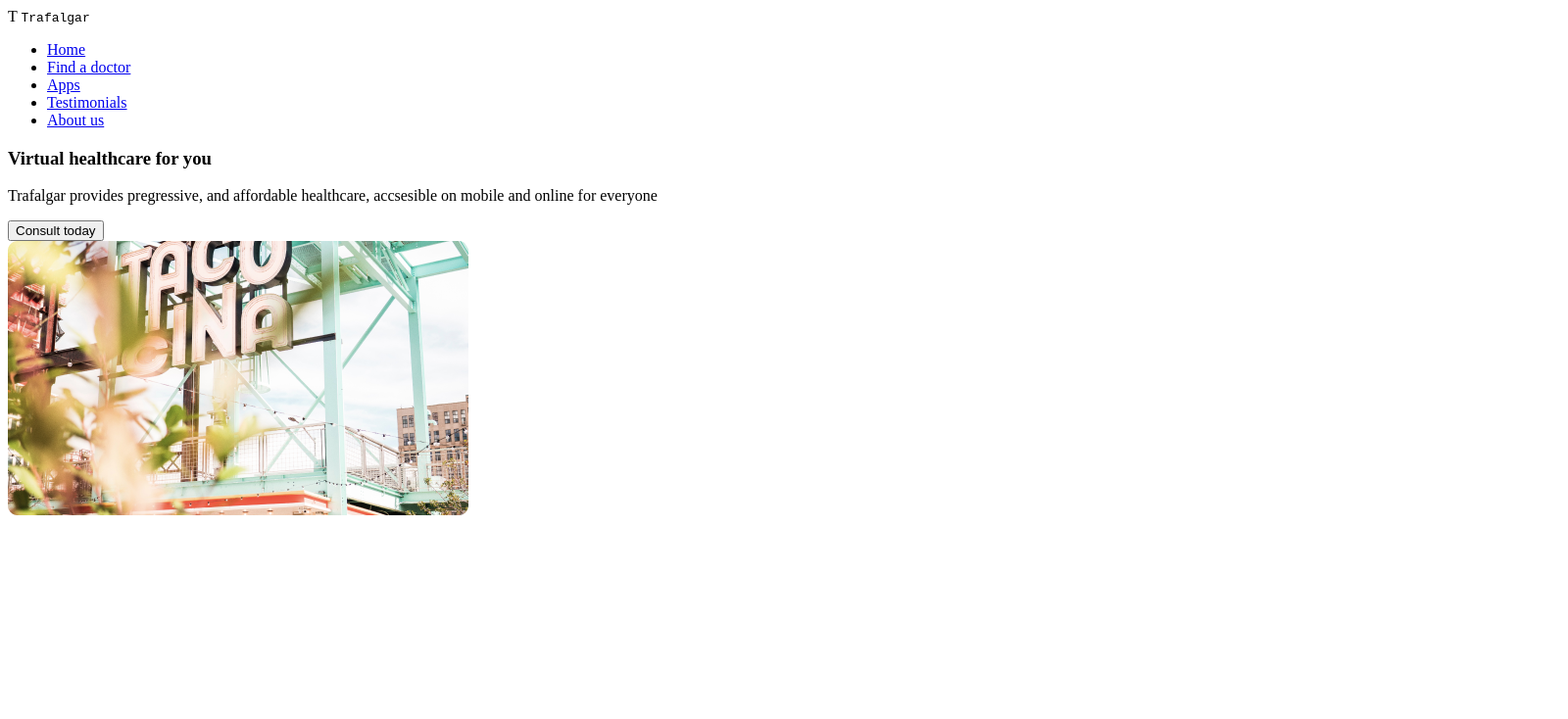
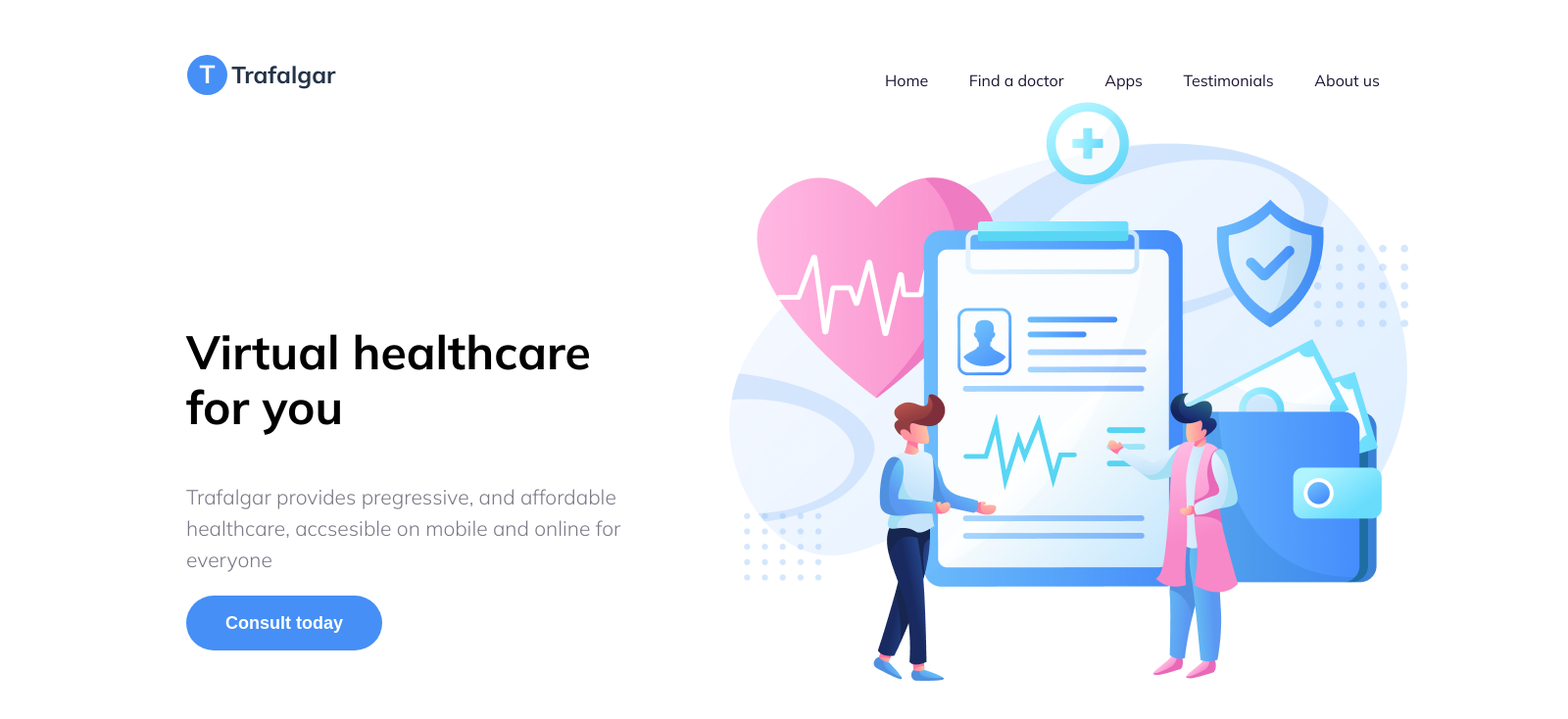
Before and after one commit to FacundoBarrionuevo217/Practica, a plain HTML site: page INDEX.HTML in a window 1280 px wide. Shown: the whole page at 98% size, 1600 px wide, since content can reach past the window. Drawn offline with Linux system fonts and the light colour scheme.

Commit message:
update proyecto css

```diff
--- a/INDEX.HTML
+++ b/INDEX.HTML
@@ -3,37 +3,46 @@
 <head>
     <meta charset="UTF-8">
     <meta name="viewport" content="width=device-width, initial-scale=1.0">
+
+    <link rel="preconnect" href="https://fonts.googleapis.com">
+    <link rel="preconnect" href="https://fonts.gstatic.com" crossorigin>
+    <link href="https://fonts.googleapis.com/css2?family=Mulish:ital,wght@0,200..1000;1,200..1000&display=swap" rel="stylesheet">
+
+    <link rel="stylesheet" href="./styles/index.css">
+
     <title>Document</title>
 </head>
-<body>
+<body class="font-Mulish">
 
     <header>
-    <span> T </span>
-    <Samp> Trafalgar</Samp>
+        <div>
+            <span id="logo-t"  class="font-Mulish"> T </span>
+            <span id="logo-Trafalgar" class="font-Mulish"> Trafalgar </span>
+        </div>
         <nav>
             <ul>
-            <li><a href="#"> Home </a></li>
-            <li><a href="#"> Find a doctor </a></li>
-            <li><a href="#"> Apps </a></li>
-            <li><a href="#"> Testimonials </a></li>
-            <li><a href="#"> About us </a></li>
+                <li><a href="#" class="font-Mulish"> Home </a></li>
+                <li><a href="#" class="font-Mulish"> Find a doctor </a></li>
+                <li><a href="#" class="font-Mulish"> Apps </a></li>
+                <li><a href="#" class="font-Mulish"> Testimonials </a></li>
+                <li><a href="#" class="font-Mulish"> About us </a></li>
             </ul>
         </nav>
     </header>
 
     <main>
-    <section>
-        <article>
-            <h1>Virtual healthcare for you</h1>
+        <section id="seccion-main">
+            <article class="contenedor-main" id="articulo-virtual">
+                <h1 >Virtual healthcare for you</h1>
                 <p> Trafalgar provides pregressive, and affordable healthcare, accsesible on mobile and online for everyone</p>
-            <button>Consult today</button>
+                <button >Consult today</button>
             </article>
-            <img src="./assets/IMG/Mask.png" alt="trafalgar header ilustation">
-        <article>
-
+            <article class="contenedor-main">
+                <img src="./assets/IMG/trafalgar-header illustration 1.png" alt="trafalgar header ilustation">
             </article>
         </section>
     </main>
 
+
 </body>
 </html>
```
Also changed, not shown: assets/IMG/Mask.png (deleted), assets/IMG/trafalgar-header illustration 1.png (added). Lines whose indentation alone changed are shown as unchanged.
